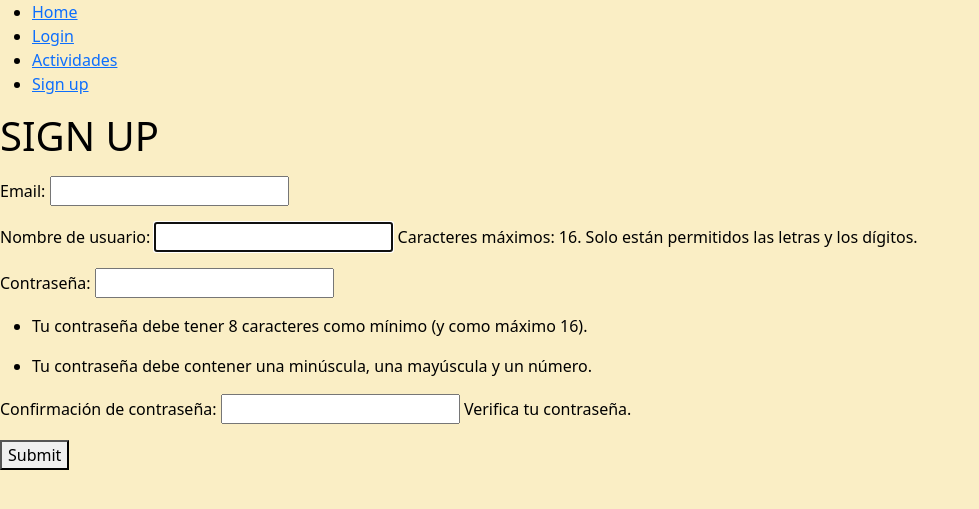
After one commit to bumm1y/Owl_Blue, a Django app: page /signup/ in a window 1280 px wide. The commit adds this page. Shown: the top 509 px of the page, without its empty margins (0-979 px from the left). Run offline with Django 4.2, Linux system fonts and the light colour scheme.

Commit message:
--> Implementación de Login, Sign Up y Logout <-- ** También se comienza el esqueleto de las páginas principales (se prueban los archivos .img, .css y .js a través de 'static')

```diff
--- /dev/null
+++ b/Owl_Blue/owl_blue_app/forms.py
@@ -0,0 +1,27 @@
+from django.core.exceptions import ValidationError
+from django import forms
+from .models import Usuarios
+
+''' Formulario personalizado SignUp '''
+class SignupForm(forms.ModelForm):
+    class Meta:   # <-- Meta relaciona el SignupForm con Usuarios
+        model = Usuarios # <-- Relación
+        fields = ['username', 'email', 'passwd']
+    password = forms.CharField(
+        widget=forms.PasswordInput,  # <-- Ocultar contraseña
+        min_length=8,
+        max_length=16,
+        label=('Contraseña')  # <-- Simil a 'label' html
+    )
+
+''' Formulario personalizado Login '''
+class LoginForm(forms.ModelForm):
+    class Meta:
+        model = Usuarios
+        fields = ['username', 'passwd']
+    password = forms.CharField(
+        widget=forms.PasswordInput,
+        min_length=8,
+        max_length=16,
+        label=('Contraseña')
+    )
--- a/Owl_Blue/owl_blue_app/models.py
+++ b/Owl_Blue/owl_blue_app/models.py
@@ -1,4 +1,6 @@
 from django.db import models
+from django.core import validators
+from django.core.validators import MinLengthValidator, MaxLengthValidator
 
 ''' Tablas de contenido '''
 
@@ -40,9 +42,13 @@ class Actividades(models.Model):
 ''' Tabla de usuarios registrados '''
 
 class Usuarios(models.Model):
-    username = models.CharField(max_length=16, unique=True)
-    email = models.CharField(max_length=50, unique=True)
-    passwd = models.CharField(max_length=16)
+    username = models.CharField(max_length=16, unique=True, validators=[validators.RegexValidator(
+        regex='^[a-zA-Z0-9]+$',
+        message='El usuario ingresado no cumple lo requerido.',
+        code='usuario_inválido'
+    )])
+    email = models.EmailField(unique=True)
+    passwd = models.CharField(max_length=16, validators=[MinLengthValidator(8), MaxLengthValidator(16)])
 
     def __str__(self):
         return f"{self.username}, {self.email}, {self.passwd}"
--- /dev/null
+++ b/Owl_Blue/owl_blue_app/templates/owl_blue_app/base.html
@@ -0,0 +1,39 @@
+<!-- Estructura de navegación entre urls -->
+{% load static %}
+
+<!DOCTYPE html>
+<html lang="es">
+    <head>
+        <meta charset="UTF-8">
+        <link rel="icon" type="image/x-icon" href="{% static 'img/owlblue_icon1.png' %}">
+        <link rel="stylesheet" href="https://cdn.jsdelivr.net/npm/bootstrap@5.3.2/dist/css/bootstrap.min.css">
+        {% block header %}
+        {% endblock %}
+    </head>
+    <body>
+        <nav>
+            <ul>
+                <li>
+                    <a href="/">Home</a>
+                </li>
+                <li>
+                    <a href="/login">Login</a>
+                </li>
+                <li>
+                    <a href="/acts">Actividades</a>
+                </li>
+                {% if user.is_authenticated %}
+                <li>
+                    <a href="/logout">Logout</a>
+                </li>
+                {% else %}
+                <li>
+                    <a href="/signup">Sign up</a>
+                </li>
+                {% endif %}
+            </ul>
+        </nav>
+        {% block content %}
+        {% endblock %}
+    </body>
+</html>
--- /dev/null
+++ b/Owl_Blue/owl_blue_app/templates/owl_blue_app/signup.html
@@ -0,0 +1,51 @@
+{% extends 'owl_blue_app/base.html' %}
+{% load static %}
+
+{% block header %}
+    <title>Owl Blue | Sign Up</title>
+
+    <link rel="stylesheet" href="{% static 'css/signup.css' %}">
+{% endblock %}
+
+{% block content %}
+    <h1> SIGN UP </h1>
+    <form method="POST">
+        {% csrf_token %}
+        {{error}}
+        <p></p>
+        <p>
+            <label for="id_email">Email:</label>
+            <input type="email" name="email" maxlength="50" autocapitalize="none" autocomplete="email" required="" id="id_email">
+        </p>
+        <p>
+            <label for="id_username">Nombre de usuario:</label>
+            <input type="text" name="username" maxlength="16" pattern="[a-zA-Z0-9]+" autocapitalize="none" autocomplete="username" autofocus="" required="" id="id_username">
+            <span class="helptext">Caracteres máximos: 16. Solo están permitidos las letras y los dígitos.</span>
+        </p>
+        <p>
+            <label for="id_password1">Contraseña:</label>
+            <input type="password" name="password1" minlength= "8" maxlength="16" pattern="[a-zA-Z0-9]+" autocomplete="new-password" required="" id="id_password1">
+            <span class="helptext"></span>
+        </p>
+        <ul>
+            <li>
+                Tu contraseña debe tener 8 caracteres como mínimo (y como máximo 16).
+                <p></p>
+            </li>
+            <li>
+                Tu contraseña debe contener una minúscula, una mayúscula y un número.
+            </li>
+        </ul>
+      <p></p>
+      <p>
+        <label for="id_password2">Confirmación de contraseña:</label>
+        <input type="password" name="password2" minlength= "8" maxlength="16" pattern="[a-zA-Z0-9]+" autocomplete="new-password" required="" id="id_password2">
+        <span class="helptext">Verifica tu contraseña.</span>
+      </p>
+      <p>
+        <button type="submit">Submit</button>
+      </p>
+    </form>
+</body>
+</html>
+{% endblock %}
--- a/Owl_Blue/owl_blue_app/urls.py
+++ b/Owl_Blue/owl_blue_app/urls.py
@@ -1,6 +1,10 @@
 from django.urls import path
-# from .views import
+from .views import index, signup, signin, signout, acts
 
 urlpatterns = [
-
+    path('', index, name='home'),
+    path('signup/', signup, name='signup'),
+    path('login/', signin, name='lognin'),
+    path('logout/', signout, name='logout'),
+    path('acts/', acts, name='acts')
 ]
--- a/Owl_Blue/owl_blue_app/views.py
+++ b/Owl_Blue/owl_blue_app/views.py
@@ -1,6 +1,61 @@
-from django.shortcuts import render
+from django.shortcuts import render, redirect
+from .forms import SignupForm, LoginForm
+from django.contrib.auth.models import User
+from django.contrib.auth import login, logout, authenticate
+from django.db import IntegrityError
 
-# Create your views here.
+# Página home
+def index(request):
+    mensaje_confirmacion = request.session.pop('mensaje_confirmacion', None) # <-- Verifica el mensaje de confirmación
+    return render(request, 'owl_blue_app/index.html', {'mensaje_confirmacion': mensaje_confirmacion})# <-- 'Carga' la página home y envía el mensaje de confirmación
 
-def index(request):
-    return render(request, 'owl_blue_app/index.html')
+# Registro de usuarios
+def signup(request):
+    ''' Traspasa los datos entregados en html al SignupForm'''
+    if request.method == 'GET':
+        form = SignupForm() # <-- formulario personalizado
+        return render(request, 'owl_blue_app/signup.html', {'form' : form}) # <-- 'Carga' la página signup
+    else:
+        form = SignupForm()
+        if request.POST["password1"] == request.POST['password2']: # <-- Autenticación de contraseñas
+            try:
+                user = User.objects.create_user(email=request.POST['email'],
+                username=request.POST['username'], password=request.POST['password1'])
+                user.save() # <-- Guardado en BBDD
+                login(request, user)
+                mensaje_confirmacion = f"¡Usuario creado exitosamente!"
+                request.session['mensaje_confirmacion'] = mensaje_confirmacion
+                return redirect('home')
+            except IntegrityError:
+                return render(request, 'owl_blue_app/signup.html', {
+            'form': form, 'error': 'El usuario o correo ingresado ya existe'})
+        return render(request, 'owl_blue_app/signup.html', {
+            'form': form, 'error': 'Las contraseñas no coinciden'})
+
+
+# Login
+def signin(request):
+    form = LoginForm()
+    ''' Si se visita sin autenticarse... '''
+    if request.method == 'GET':
+        return render(request, 'owl_blue_app/signin.html', {
+            'form': form})
+    else:
+        user = authenticate(request, username=request.POST['username'], password=request.POST[
+            'password'
+        ])
+        if user is None:
+            return render(request, 'owl_blue_app/signin.html', {
+                'form': form, 'error': 'El usuario o la contraseña son incorrectos'})
+        else:
+            login(request, user)
+            return redirect('home')
+# Logout
+def signout(request):
+    logout(request)
+    return redirect('home')
+
+''' Actividades() '''
+
+def acts(request):
+    return render(request, 'owl_blue_app/acts.html')
--- a/Owl_Blue/owl_blue_project/settings.py
+++ b/Owl_Blue/owl_blue_project/settings.py
@@ -121,8 +121,9 @@ USE_TZ = True
 # Static files (CSS, JavaScript, Images)
 # https://docs.djangoproject.com/en/4.2/howto/static-files/
 
-STATIC_URL = 'static/'
+STATIC_URL = '/static/'
 STATICFILES_DIRS = [os.path.join(BASE_DIR, 'static')]
+
 
 # Default primary key field type
 # https://docs.djangoproject.com/en/4.2/ref/settings/#default-auto-field
--- a/Owl_Blue/owl_blue_project/urls.py
+++ b/Owl_Blue/owl_blue_project/urls.py
@@ -16,10 +16,8 @@ Including another URLconf
 """
 from django.contrib import admin
 from django.urls import path, include
-from owl_blue_app import views
 
 urlpatterns = [
     path('admin/', admin.site.urls),
-    # path('', include('owl_blue_app.urls')),
-    path('', views.index),
+    path('', include('owl_blue_app.urls')),
 ]
--- /dev/null
+++ b/Owl_Blue/static/css/acts.css
@@ -0,0 +1,4 @@
+body {
+    background: rgb(250, 238, 197);
+    color: black;
+}
--- /dev/null
+++ b/Owl_Blue/static/css/login.css
@@ -0,0 +1,4 @@
+body {
+    background: rgb(250, 238, 197);
+    color: black;
+}
--- a/Owl_Blue/static/css/main.css
+++ b/Owl_Blue/static/css/main.css
@@ -0,0 +1,4 @@
+body {
+    background: rgb(128, 203, 234);
+    color: black;
+}
--- /dev/null
+++ b/Owl_Blue/static/css/signup.css
@@ -0,0 +1,4 @@
+body {
+    background: rgb(250, 238, 197);
+    color: black;
+}
```
Also changed, not shown: Owl_Blue/owl_blue_app/templates/owl_blue_app/acts.html (added, +10 -0 lines), Owl_Blue/owl_blue_app/templates/owl_blue_app/index.html (+18 -14 lines), Owl_Blue/owl_blue_app/templates/owl_blue_app/signin.html (added, +27 -0 lines), Owl_Blue/static/js/index.js (added, +12 -0 lines), Owl_Blue/owl_blue_app/migrations/0008_alter_usuarios_username.py (added), Owl_Blue/owl_blue_app/migrations/0009_alter_usuarios_email_alter_usuarios_passwd.py (added), Owl_Blue/owl_blue_app/migrations/0010_alter_usuarios_username.py (added), Owl_Blue/static/img/owlblue_icon1.png (added).
